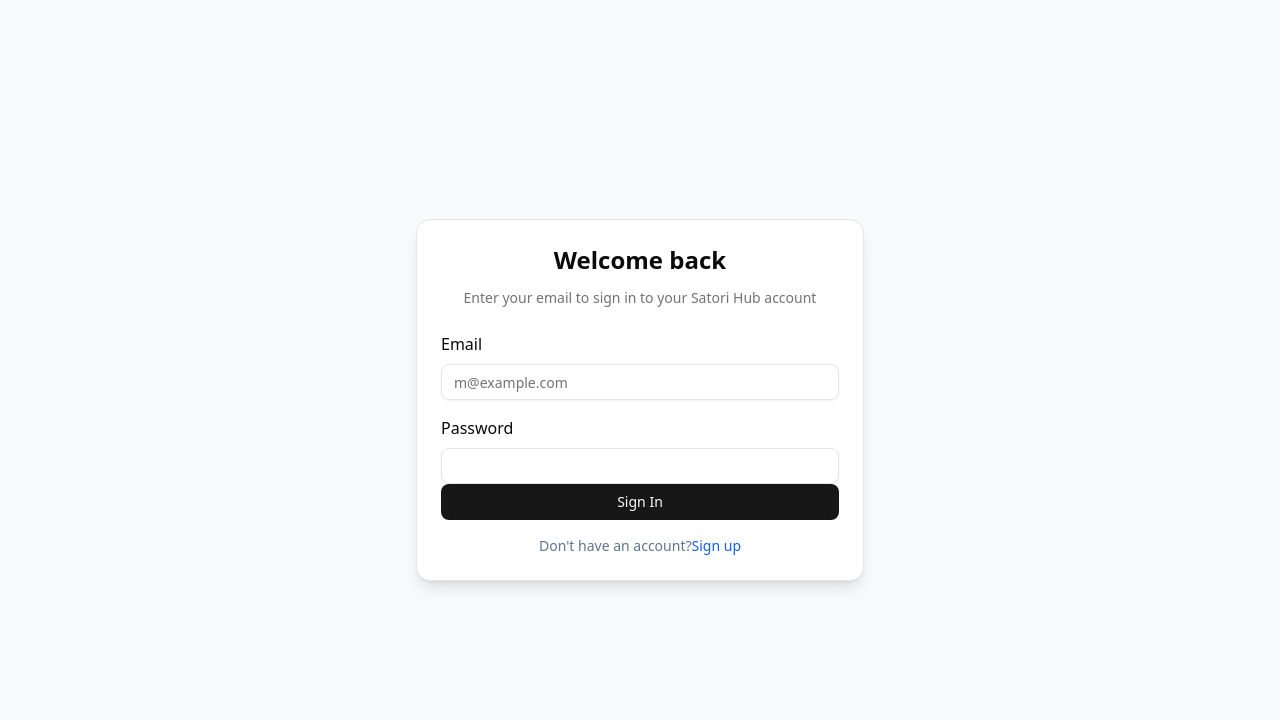
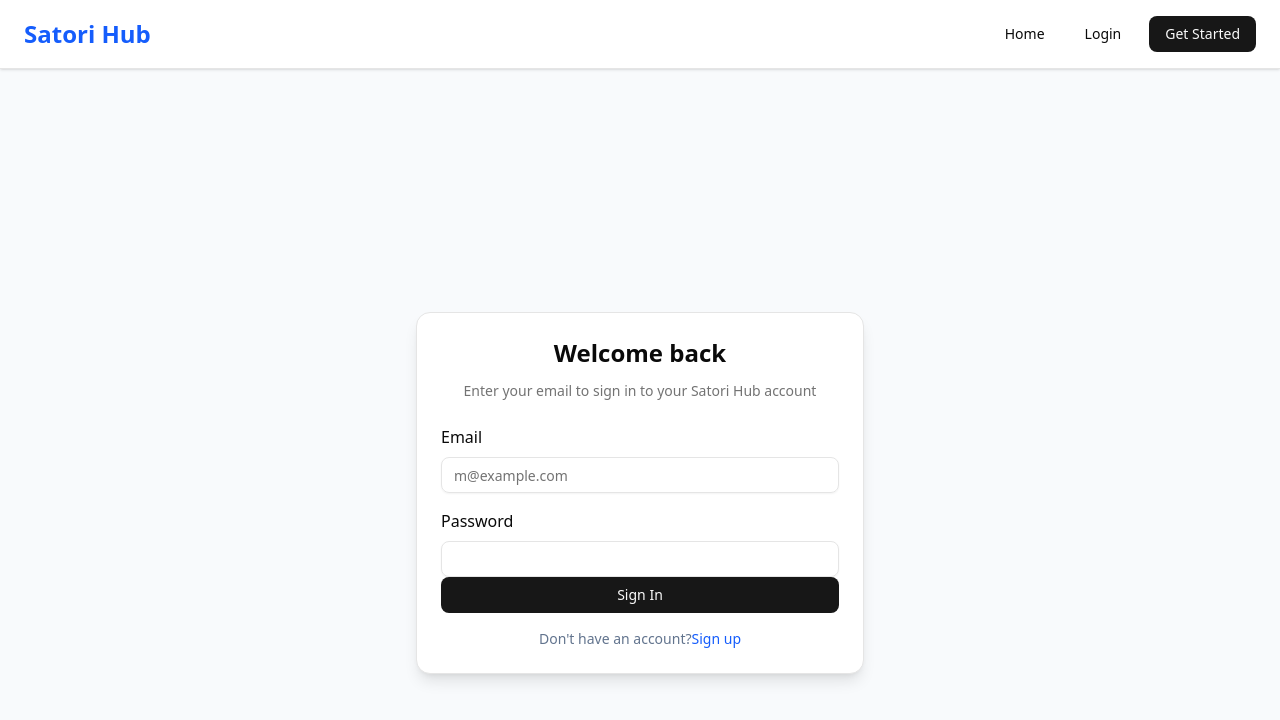
Before and after one commit to m-taaha/satori-hub, a React (Vite) app in the folder frontend/: page /login in a window 1280 px wide. Shown: the top 720 px of the page. Built offline with nearby package versions, Linux system fonts and the light colour scheme; no server answers.

Commit message:
add navbar

```diff
--- /dev/null
+++ b/frontend/src/components/Navbar.jsx
@@ -0,0 +1,64 @@
+import React from 'react'
+import { Link, useNavigate } from "react-router-dom";
+import { useAuth } from '../context/AuthContext';
+import { Button } from "@/components/ui/button";
+
+function Navbar() {
+
+    const {authUser, logout} = useAuth();
+    const navigate = useNavigate();
+
+    const handleLogout = async () => {
+      await logout();
+      navigate("/login");
+    };
+
+
+  return (
+    <nav className="border-b bg-white px-6 py-4 shadow-sm">
+      <div className="mx-auto flex max-w-7xl items-center justify-between">
+
+        <Link to="/" className="text-2xl font-bold text-blue-600">
+          Satori Hub
+        </Link>
+
+
+        <div className="flex items-center gap-6">
+          <Link to="/" className="text-sm font-medium hover:text-blue-600">
+            Home
+          </Link>
+
+
+          {authUser ? (
+            <>
+              <Link
+                to="/dashboard"
+                className="text-sm font-medium hover:text-blue-600"
+              >
+                Dashboard
+              </Link>
+              <div className="flex items-center gap-4 border-l pl-6">
+                <span className="text-sm text-gray-500">
+                  Hi, {authUser.firstName}
+                </span>
+                <Button variant="destructive" size="sm" onClick={handleLogout}>
+                  Logout
+                </Button>
+              </div>
+            </>
+          ) : (
+            /* 2. If Logged Out: Show Login & Register */
+            <div className="flex items-center gap-3">
+              <Button variant="ghost" onClick={() => navigate("/login")}>
+                Login
+              </Button>
+              <Button onClick={() => navigate("/register")}>Get Started</Button>
+            </div>
+          )}
+        </div>
+      </div>
+    </nav>
+  );
+}
+
+export default Navbar
--- a/frontend/src/components/ProtectedRoute.jsx
+++ b/frontend/src/components/ProtectedRoute.jsx
@@ -1,6 +1,6 @@
 import {useAuth} from "@/context/AuthContext";
 import { Navigate } from "react-router-dom";
-import { deflate } from "zlib";
+
 
 const ProtectedRoute = ({children}) => {
     const {authUser, loading} = useAuth();
--- a/frontend/src/context/AuthContext.jsx
+++ b/frontend/src/context/AuthContext.jsx
@@ -16,7 +16,7 @@ export const AuthContextProvider = ({children}) => {
            const checkAuth = async () => {
              try {
                const res = await fetch("/api/v1/users/me");
-               const data = await res.JSON();
+               const data = await res.json();
                if (res.ok) {
                  setAuthUser(data.user);
                }
@@ -25,8 +25,8 @@ export const AuthContextProvider = ({children}) => {
              } finally {
                setLoading(false);
              }
-             checkAuth();
-           };
+            };
+            checkAuth();
     }, [])
 
 
@@ -36,7 +36,7 @@ export const AuthContextProvider = ({children}) => {
         setLoading(true);
 
          try{
-            const res = await fetch("api/v1/users/login", {
+            const res = await fetch("/api/v1/users/login", {
               method: "POST",
               headers: { "Content-Type": "application/json" },
               body: JSON.stringify({ email, password }),
--- a/frontend/src/layouts/RootLayout.jsx
+++ b/frontend/src/layouts/RootLayout.jsx
@@ -1,17 +1,19 @@
 import { Outlet } from "react-router-dom";
 import { Toaster } from "@/components/ui/sonner";
+import Navbar from "@/components/Navbar";
 
 function RootLayout() {
   return (
-    <div>
-        {/* //we'll add a navbar later here */}
-        <main>
-            <Outlet /> {/* this is where (Home,login) pages will be rendered here */}
-        </main>
-        {/* //we'll add a footer here later */}
-        <Toaster position="topr-right" richColors/>
+    <div className="min-h-screen bg-slate-50">
+      <Navbar />
+      <main className="mx-auto max-w-7xl p-6">
+        <Outlet />{" "}
+        {/* this is where (Home,login) pages will be rendered here */}
+      </main>
+      {/* //we'll add a footer here later */}
+      <Toaster position="topr-right" richColors />
     </div>
-  )
+  );
 }
 
 export default RootLayout;
```
